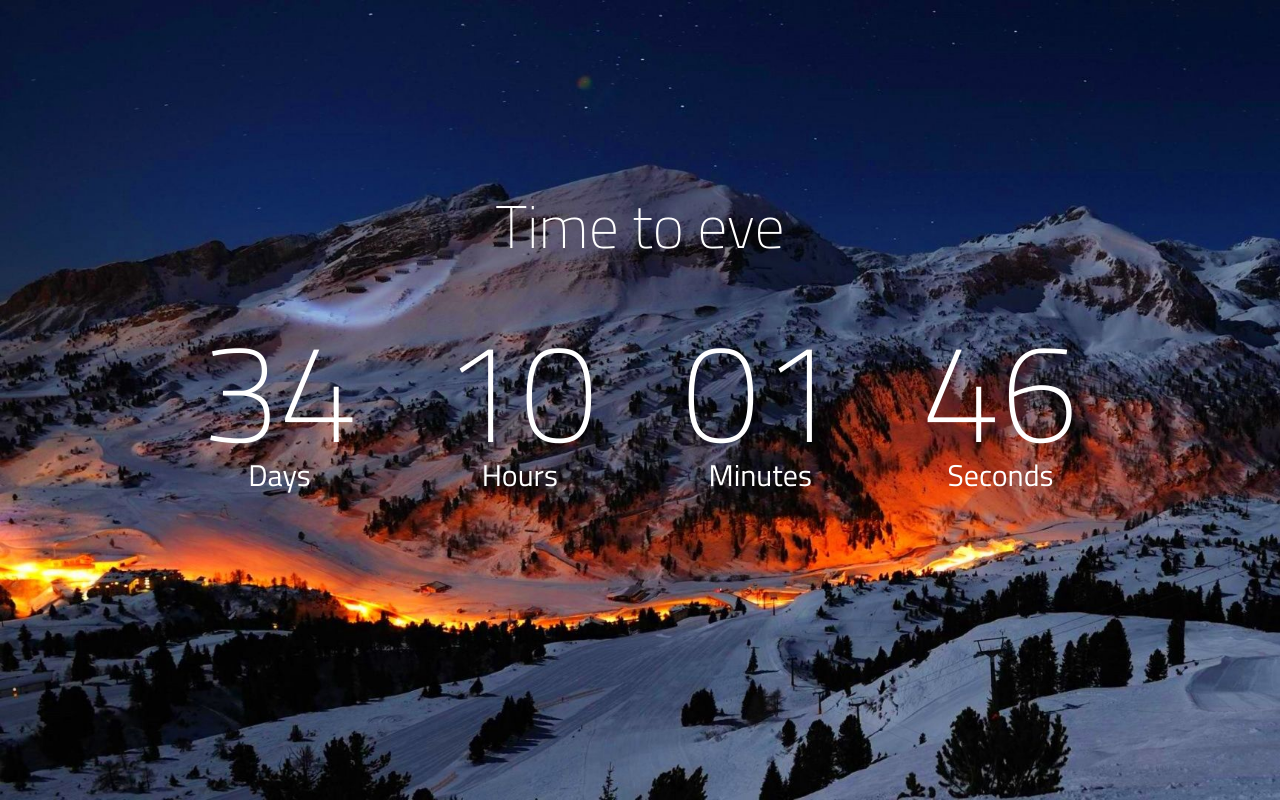
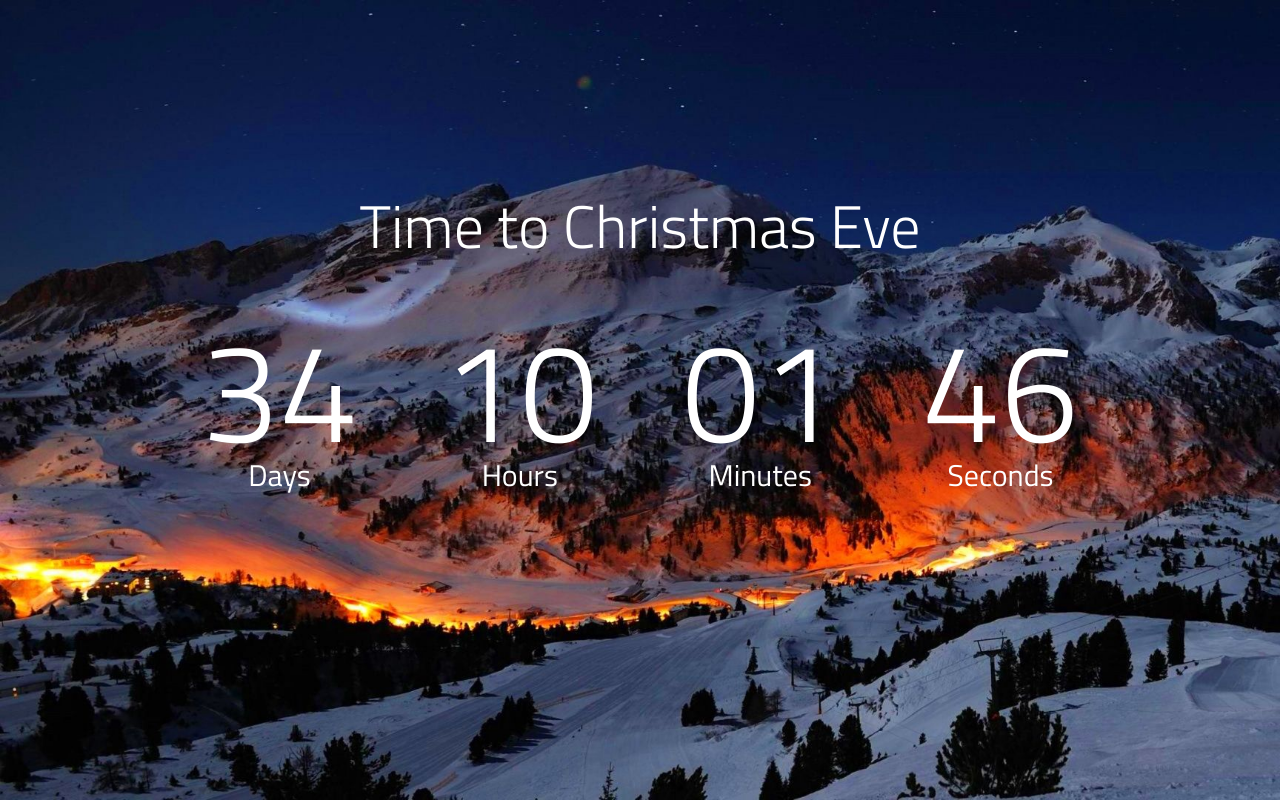
Before and after one commit to Xawery94/html-js-countdown, a plain HTML site: page index.html in a window 1280 px wide. Drawn offline with nearby package versions, Linux system fonts and the light colour scheme.

Commit message:
Small update

```diff
--- a/index.html
+++ b/index.html
@@ -11,7 +11,7 @@
 <body>
     <div id="centerContent">
         <div id=title>
-            <a>Time to eve</a>
+            <a>Time to Christmas Eve</a>
         </div>
         <div id=end>
             <a>It's time, see you there</a>
@@ -26,4 +26,6 @@
         </div>
     </div>
 
-</body></html>
+</body>
+
+</html>
--- a/main.css
+++ b/main.css
@@ -12,7 +12,7 @@ body {
     font-family: 'Titillium Web', cursive;
     margin: 0 auto;
     text-align: center;
-    font-weight: 100;
+    font-weight: 300;
 }
 
 #centerContent {
@@ -32,7 +32,7 @@ body {
     right: 0;
     margin: -20 auto;
     font-size: 60px;
-    font-weight: 200;
+    font-weight: 300;
     color: var(--main-label-color);
 }
 
```
Also changed, not shown: old_assets/alpy-3.jpg (deleted), old_assets/alpy-dark.png (deleted), old_assets/alpy.png (deleted), old_assets/alpy2.png (deleted), old_assets/choinka.jpg (deleted), 3 other files.
